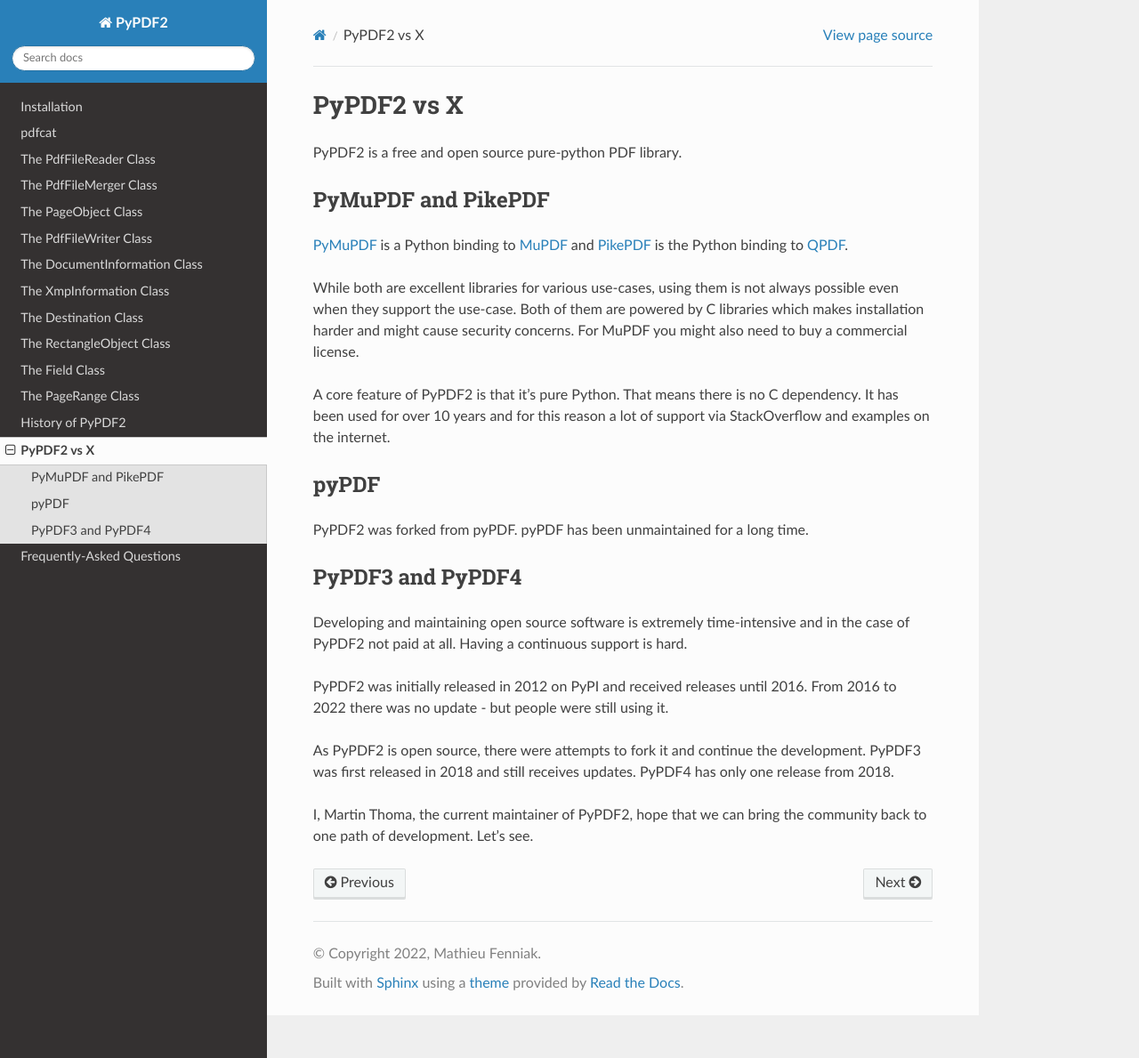
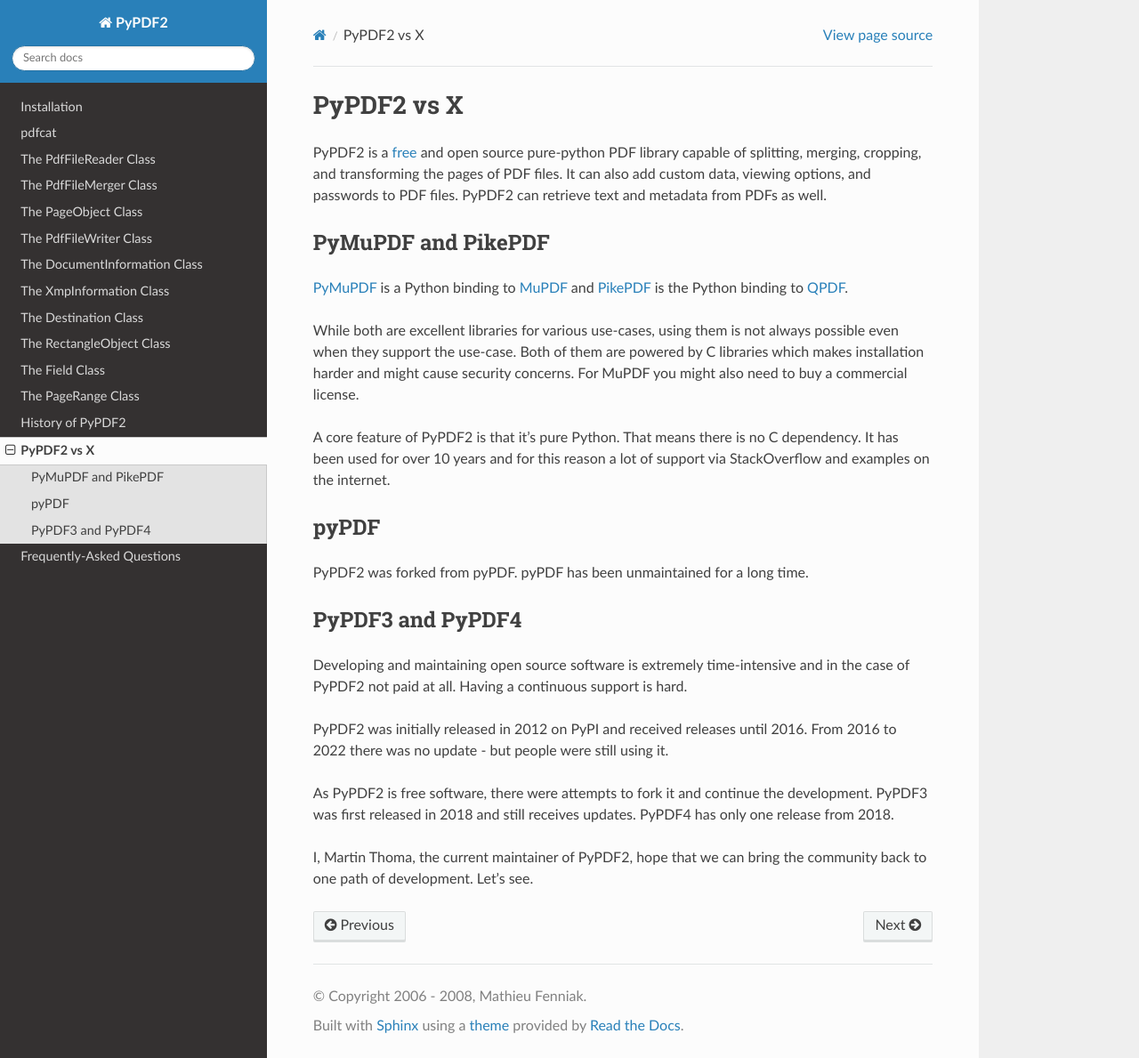
Before and after one commit to Keye-mcp/pypdf-state_004, a Sphinx documentation site: the page built from docs/user/comparisons.rst, in a window 1280 px wide and 1189 px high. Shown: the whole window at 89% size. Built offline with Sphinx 7.4.7 and the Read the Docs theme 2.0.0, drawn with Linux system fonts in a browser that asks for light colours.

Commit message:
DOC: Consistent description of PyPDF2

```diff
--- a/docs/conf.py
+++ b/docs/conf.py
@@ -17,7 +17,7 @@
 # -- Project information -----------------------------------------------------
 
 project = 'PyPDF2'
-copyright = '2022, Mathieu Fenniak'
+copyright = '2006 - 2008, Mathieu Fenniak'
 author = 'Mathieu Fenniak'
 
 
--- a/docs/index.rst
+++ b/docs/index.rst
@@ -5,6 +5,12 @@
 
 Welcome to PyPDF2
 =================
+
+PyPDF2 is a `free <https://en.wikipedia.org/wiki/Free_software>`_ and open
+source pure-python PDF library capable of splitting,
+merging, cropping, and transforming the pages of PDF files. It can also add
+custom data, viewing options, and passwords to PDF files.
+PyPDF2 can retrieve text and metadata from PDFs as well.
 
 
 User Guide
--- a/docs/user/comparisons.rst
+++ b/docs/user/comparisons.rst
@@ -1,7 +1,11 @@
 PyPDF2 vs X
 ===========
 
-PyPDF2 is a free and open source pure-python PDF library.
+PyPDF2 is a `free <https://en.wikipedia.org/wiki/Free_software>`_ and open
+source pure-python PDF library capable of splitting,
+merging, cropping, and transforming the pages of PDF files. It can also add
+custom data, viewing options, and passwords to PDF files.
+PyPDF2 can retrieve text and metadata from PDFs as well.
 
 PyMuPDF and PikePDF
 -------------------
@@ -31,7 +35,7 @@
 PyPDF2 was initially released in 2012 on PyPI and received releases until 2016.
 From 2016 to 2022 there was no update - but people were still using it.
 
-As PyPDF2 is open source, there were attempts to fork it and continue the
+As PyPDF2 is free software, there were attempts to fork it and continue the
 development. PyPDF3 was first released in 2018 and still receives updates.
 PyPDF4 has only one release from 2018.
 
--- a/setup.cfg
+++ b/setup.cfg
@@ -10,7 +10,7 @@
 long_description = file: README.md
 long_description_content_type = text/markdown
 
-url = https://py-pdf.github.io/PyPDF2
+url = https://pypdf2.readthedocs.io/en/latest/
 project_urls =
     Source = https://github.com/py-pdf/PyPDF2
     Bug Reports = https://github.com/py-pdf/PyPDF2/issues
```
Also changed, not shown: README.md (+49 -27 lines), 2 other files.
